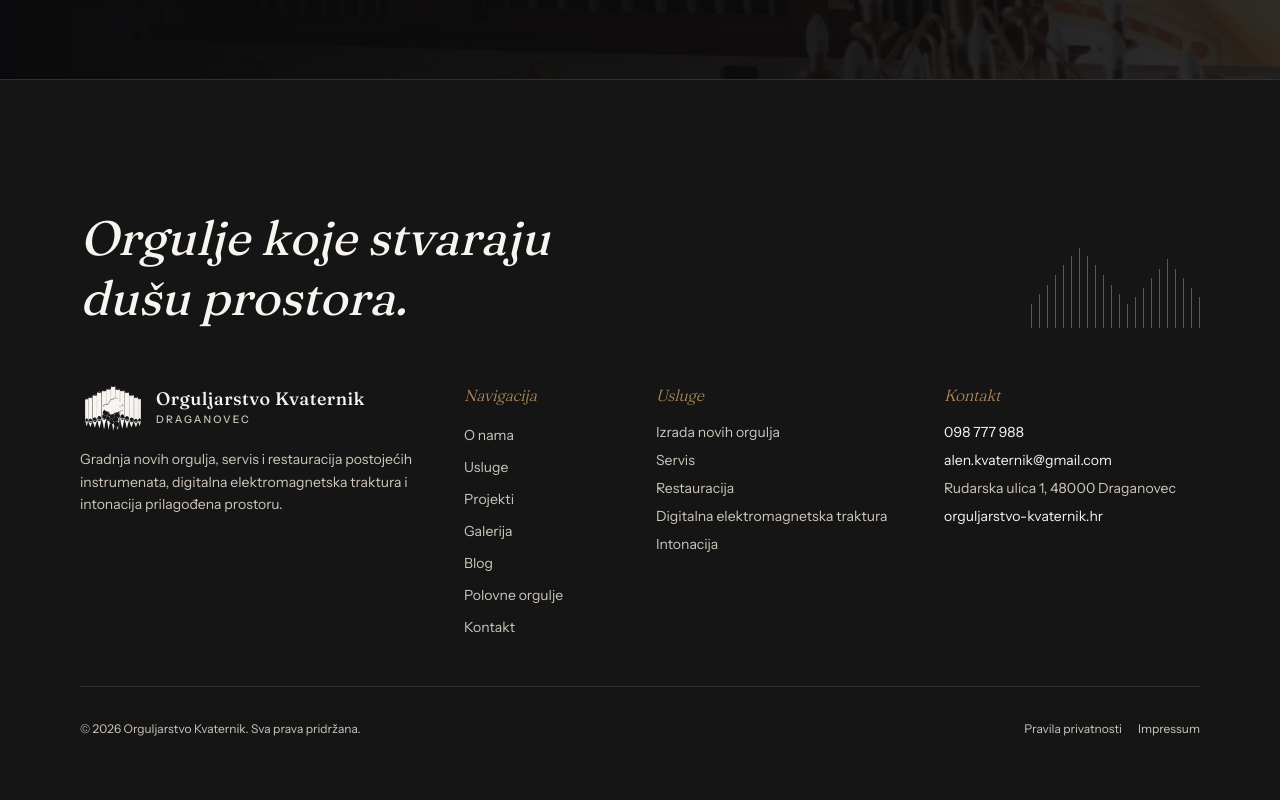
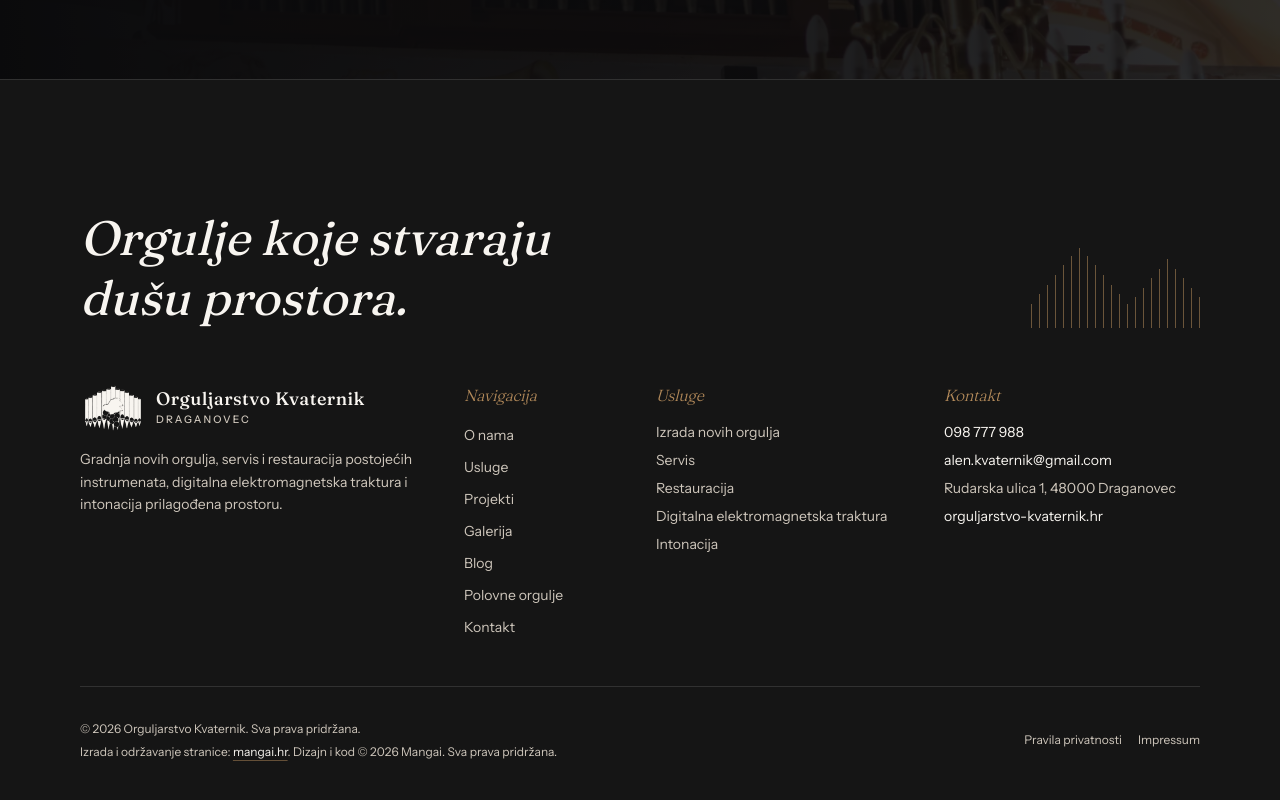
Before and after one commit to xBuke/alen, a Next.js app: page / in a window 1280 px wide. Shown: the part 7942-8742 px from the top of the page. Built offline with nearby package versions, Linux system fonts and the light colour scheme; no server answers.

Commit message:
feat: potpis mangai.hr u podnozju
Co-Authored-By: Claude Fable 5.2 <noreply@anthropic.com>
Claude-Session: https://claude.ai/code/session_012bzBXBHCTq1DfBV5TeKMd6

```diff
--- a/src/components/layout/footer.tsx
+++ b/src/components/layout/footer.tsx
@@ -100,9 +100,23 @@ export function Footer() {
         </div>
 
         <div className="mt-12 flex flex-col gap-4 border-t border-border-dark pt-8 md:flex-row md:items-center md:justify-between">
-          <p className="font-body text-xs text-text-muted">
-            © {currentYear} {siteConfig.name}. Sva prava pridržana.
-          </p>
+          <div className="space-y-1 font-body text-xs text-text-muted">
+            <p>
+              © {currentYear} {siteConfig.name}. Sva prava pridržana.
+            </p>
+            <p>
+              Izrada i održavanje stranice:{" "}
+              <a
+                href="https://mangai.hr"
+                target="_blank"
+                rel="noopener"
+                className="text-text-light underline decoration-gold/50 underline-offset-4 transition-colors hover:text-gold focus-visible:text-gold"
+              >
+                mangai.hr
+              </a>
+              . Dizajn i kod © {currentYear} Mangai. Sva prava pridržana.
+            </p>
+          </div>
           <div className="flex flex-wrap gap-4">
             {navigation.legal.map((link) => (
               <Link
```
